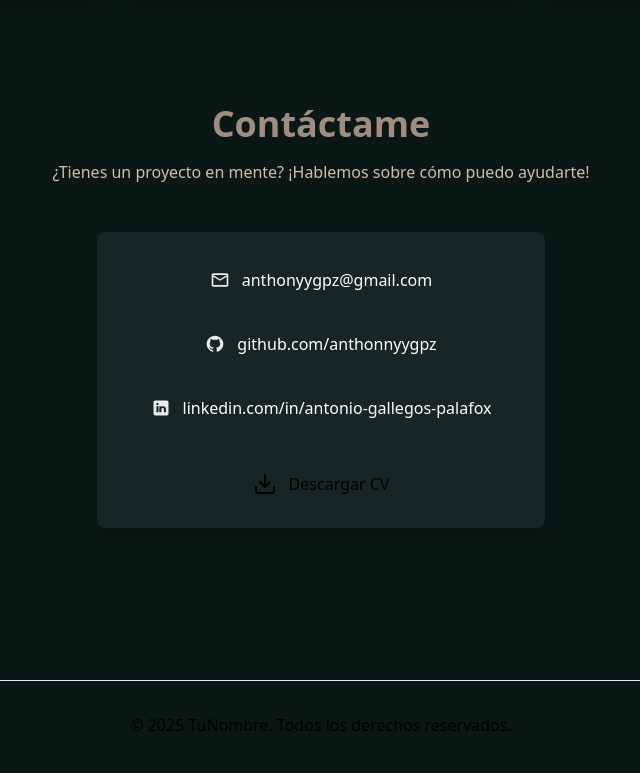
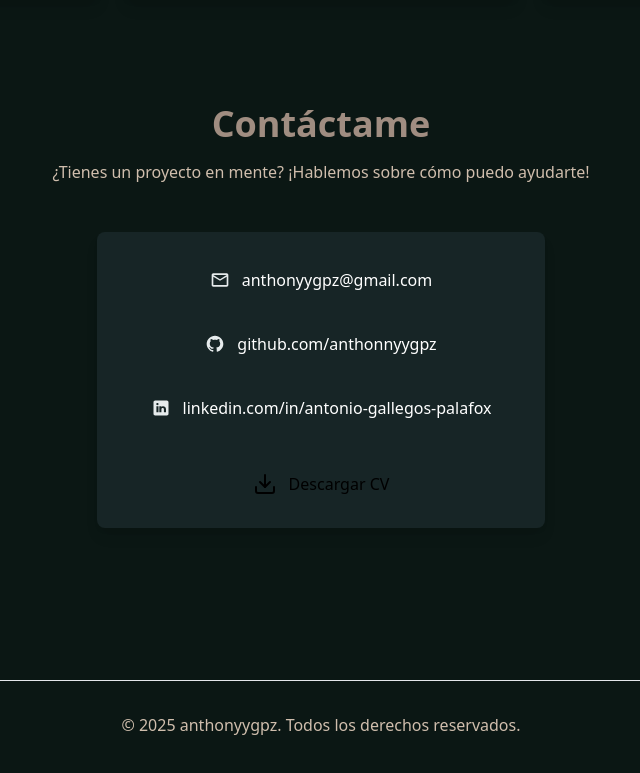
Before and after one commit to anthonnyygpz/portafolio, a React (Vite) app: page / in a window 1280 px wide. Shown: the part 3414-4187 px from the top of the page, without its empty margins (319-959 px from the left). Built offline with nearby package versions, Linux system fonts and the light colour scheme; no server answers.

Commit message:
refactor(footer.tsx): agrego usuario

```diff
--- a/src/sections/footer.tsx
+++ b/src/sections/footer.tsx
@@ -2,10 +2,10 @@ export const Footer = () => {
   return (
     <footer className="py-8 bg-muted/50 border-t">
       <div className="container mx-auto px-4 text-center">
-        <p className="text-muted-foreground">
-          © {new Date().getFullYear()} TuNombre. Todos los derechos reservados.
+        <p className="text-brown-500">
+          © {new Date().getFullYear()} anthonyygpz. Todos los derechos
+          reservados.
         </p>
-        <p className="text-sm text-muted-foreground mt-2"></p>
       </div>
     </footer>
   );
```
